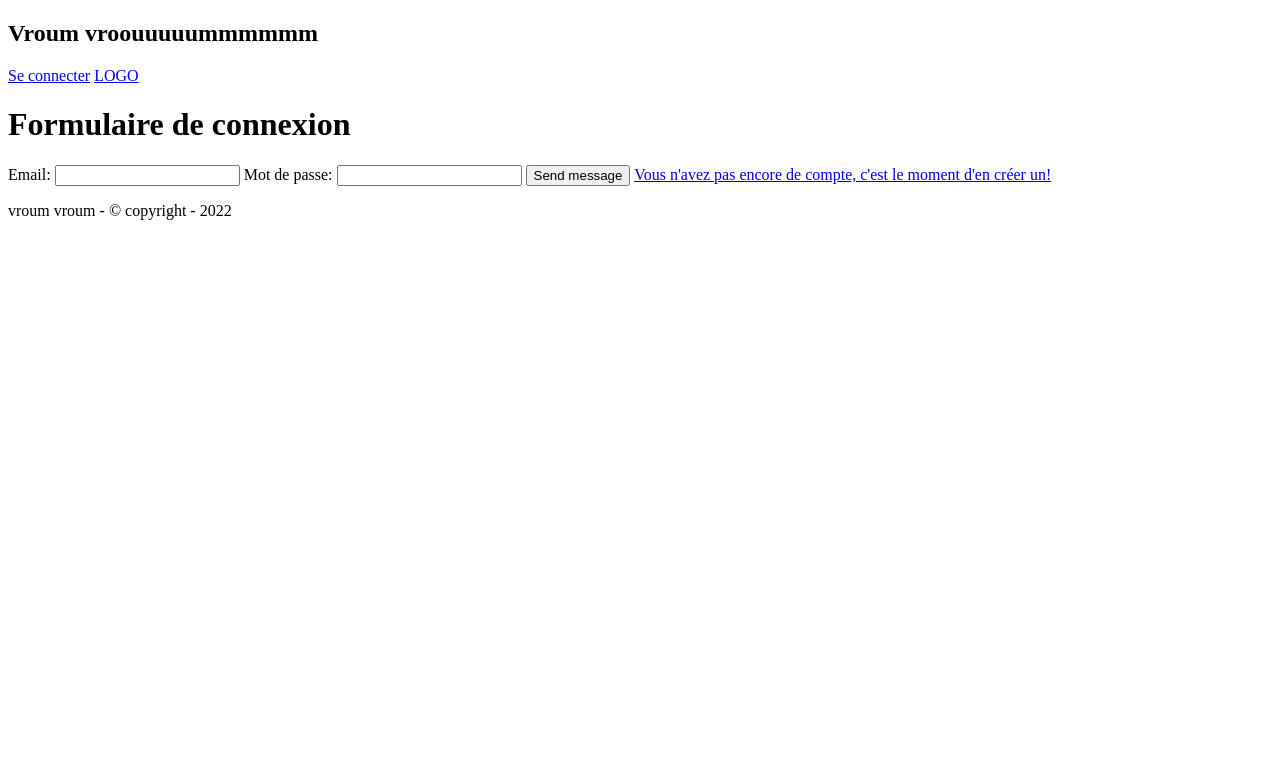
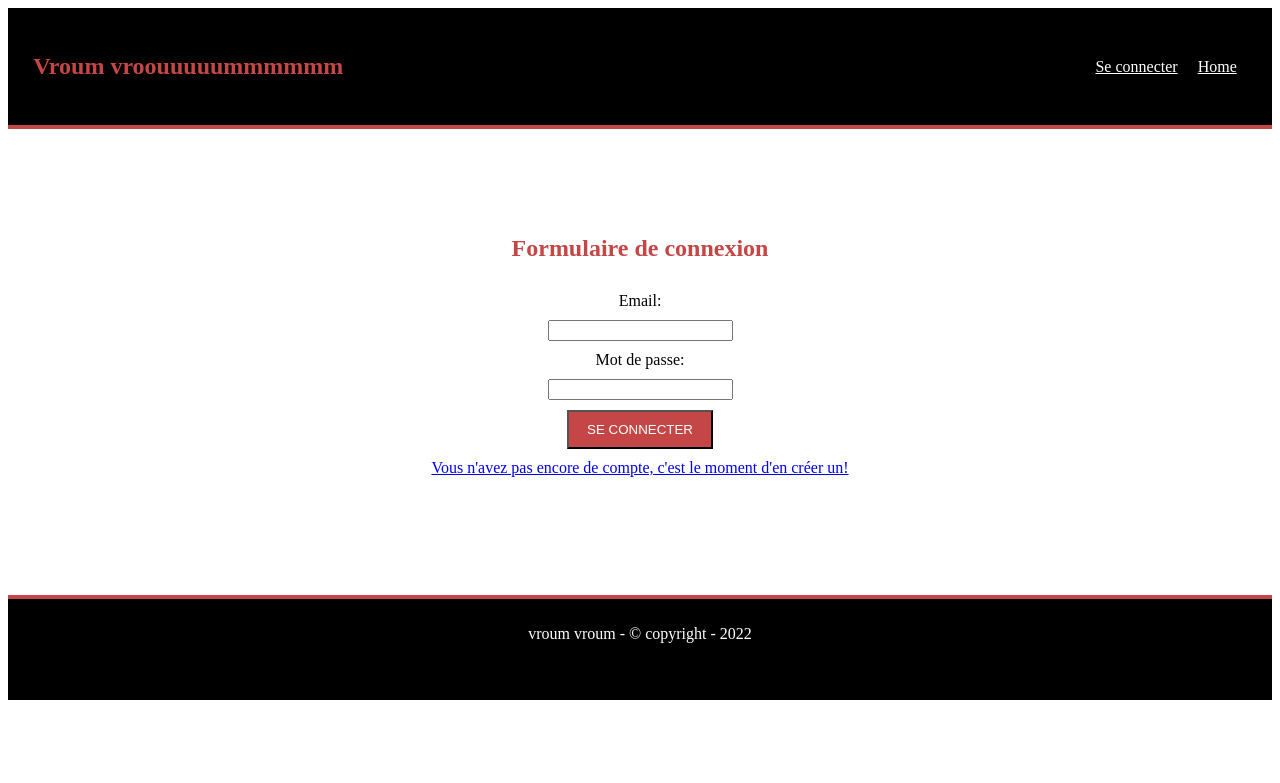
Before and after one commit to StephaneBrz/Vroum_vroum, a PHP site: page /connexion_form.php in a window 1280 px wide. Shown: the top 783 px of the page. Run offline with PHP 8.4, Linux system fonts and the light colour scheme.

Commit message:
finale version

```diff
--- a/src/connexion_form.php
+++ b/src/connexion_form.php
@@ -17,25 +17,27 @@ require_once __DIR__ ."/user.php";
     <header>
         <?php echo Afficher_nav() ?>
     </header>
+        <section class="haut">
             <h1>Formulaire de connexion</h1>
             <form action="connexion.php" method="POST">
+                <div id="blocinput">
+                <label for="email" id="bloclabelinput">Email: </label>
+                <input type="email" name="email" id="email" required id="bloclabelinput"/>
 
-            <label for="email">Email: </label>
-            <input type="email" name="email" id="email" required/>
+                <label for="password" id="bloclabelinput">Mot de passe: </label>
+                <input type="text" name="password" id="password" required id="bloclabelinput"/>
 
-            <label for="password">Mot de passe: </label>
-            <input type="text" name="password" id="password" required/>
-
-            <input type="submit" value="Send message">
-
-            <a href="connexion_form.php?name">Vous n'avez pas encore de compte, c'est le moment d'en créer un!</a>
+                <input type="submit" value="SE CONNECTER" id="bloclabelinput" class="button">
+                </div>
+                <a href="connexion_form.php?name" id="bloclabelinput" class="bloclabelinputclass">Vous n'avez pas encore de compte, c'est le moment d'en créer un!</a>
             </form>
-
+        </section>
+        <section class="bas">
             <?php if (isset($_GET['name'])) {
                 echo Afficher_formulaire_inscription_newuser ();
             }
             ?>
-
+        </section>
     <footer>
         <?php echo Afficher_footer() ?>
     </footer>
@@ -44,3 +46,49 @@ require_once __DIR__ ."/user.php";
 </body>
 
 </html>
+
+<style scoped>
+.haut{
+    text-align: center;
+    height: 450px;
+    display: flex;
+    flex-direction: column;
+    justify-content: center;
+}
+
+h1{
+    color: #c44646;
+}
+
+#blocinput {
+    display: flex;
+    justify-content: center;
+    align-items: center;
+    flex-direction: column;
+}
+
+.button{
+    margin: 10px;
+    padding:10px 18 px;
+    background-color: #c44646;
+    color: white;
+}
+
+.button:hover{
+    background-color: white;
+    color: #c44646;
+    cursor: pointer;
+    font-weight: bolder;
+    border: 2px solid #c44646;
+    font-weight: bolder;
+}
+
+#bloclabelinput{
+    margin: 10px;
+}
+
+.bloclabelinputclass{
+    margin-bottom: 20px, !important;
+}
+
+</style>
--- a/src/footer.php
+++ b/src/footer.php
@@ -1,5 +1,15 @@
 <?php function Afficher_footer () { ?>
-    <nav>
         <p>vroum vroum - &copy copyright - 2022</p>
-    </nav>
  <?php } ?>
+
+ <style>
+ p {
+    background: black;
+    color: white;
+    padding: 2%;
+    border-top: 4px solid #c44646;
+    text-align: center;
+    height: 50px;
+}
+
+</style>
--- a/src/nav.php
+++ b/src/nav.php
@@ -14,9 +14,37 @@ function Afficher_nav()
 
             <?php } else { ?>
                 <h1>Vroum vroouuuuummmmmm</h1>
-                <a href="connexion_form.php">Se connecter</a>
-                <a href="index.php"><img src="" alt="">LOGO</a>
+                <div id="blocnavdroit">
+                <a href="connexion_form.php" id="liendroit">Se connecter</a>
+                <a href="index.php" id="liendroit"><img src="" alt="">Home</a>
+                </div>
+
 
     </nav>
 <?php }
     } ?>
+
+
+<style>
+
+nav {
+    background: black;
+    color: white;
+    display: flex;
+    align-items: center;
+    justify-content: space-between;
+    padding: 2%;
+    border-bottom: 4px solid #c44646;;
+}
+
+#blocnavdroit {
+display: flex;
+color: white;
+}
+
+#liendroit{
+    color: white;
+    margin: 10px;
+}
+
+</style>
--- a/src/user.php
+++ b/src/user.php
@@ -2,24 +2,66 @@
 require_once __DIR__ . "/lib/db.php";
 
 function Afficher_formulaire_inscription_newuser () { ?>
-    <h1>Formulaire d'Inscription</h1>
+<body>
+    <h1>Formulaire d'inscription</h1>
     <form action="user.inscription.php" method="post">
+        <div id="blocinput">
+            <label for="firstname" id="bloclabelinput">Prénom:</label>
+            <input type="text" name="firstname" id="firstname" required id="bloclabelinput"/>
 
-        <label for="firstname">Prénom</label>
-        <input type="text" name="firstname" id="firstname" required/>
+            <label for="lastname" id="bloclabelinput">Nom:</label>
+            <input type="text" name="lastname" id="lastname" required id="bloclabelinput"/>
 
-        <label for="lastname">Nom</label>
-        <input type="text" name="lastname" id="lastname" required/>
+            <label for="email" id="bloclabelinput">Email:</label>
+            <input type="email" name="email" id="email" required id="bloclabelinput"/>
 
-        <label for="email">Email</label>
-        <input type="email" name="email" id="email" required/>
+            <label for="phone" id="bloclabelinput">Mot de passe:    </label>
+            <input type="password" name="password" id="password" required id="bloclabelinput"/>
 
-        <label for="phone">Mot de passe</label>
-        <input type="password" name="password" id="password" required/>
+        </div>
 
-        <input type="submit" value="S'inscrire">
+        <input type="submit" value="S'INSCRIRE" id="bloclabelinput" class="button">
     </form>
+</body>
 <?php } ?>
 <?php
 
 ?>
+
+<style scoped>
+body{
+    text-align: center;
+}
+
+h1{
+    color: #c44646;
+}
+
+#blocinput {
+    display: flex;
+    justify-content: center;
+    align-items: center;
+    flex-direction: column;
+}
+
+.button{
+    margin: 10px;
+    padding:10px 18px;
+    background-color: #c44646;
+    color: white;
+}
+
+.button:hover{
+    background-color: white;
+    color: #c44646;
+    cursor: pointer;
+    font-weight: bolder;
+    border: 2px solid #c44646;
+    font-weight: bolder;
+}
+
+#bloclabelinput{
+    margin: 10px;
+}
+
+</style>
```
Also changed, not shown: src/index.php (+81 -26 lines), src/user.inscription.php (+11 -12 lines), src/logoVroumVroum.png (added). Lines whose indentation alone changed are shown as unchanged.
